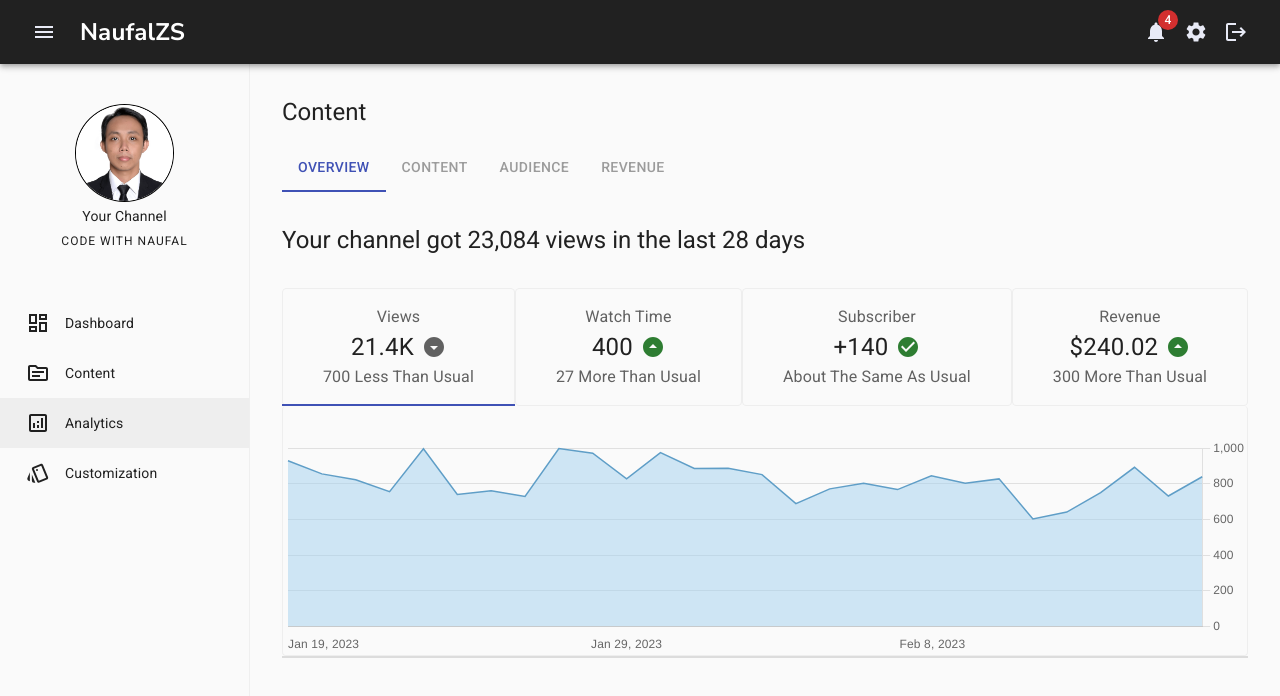
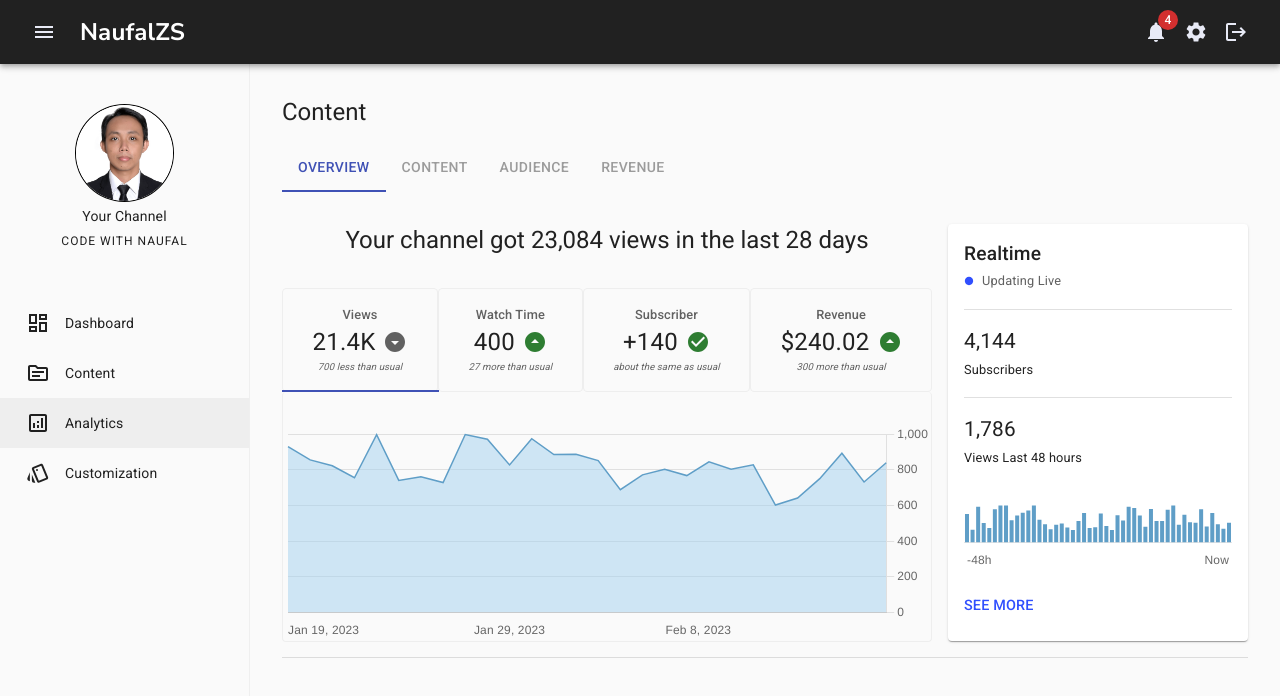
Before and after one commit to naufalzs/mui-channel-dashboard, a React (Vite) app: page /analytics in a window 1280 px wide. Shown: the top 696 px of the page. Built offline with nearby package versions, Linux system fonts and the light colour scheme.

Commit message:
feat(analytics): create realtime chart section

```diff
--- a/src/components/Analytics/AnalyticsTabHead.jsx
+++ b/src/components/Analytics/AnalyticsTabHead.jsx
@@ -4,12 +4,12 @@ import { Box, Button, Typography } from "@mui/material";
 const AnalyticsTabHead = forwardRef(
   ({ title, value, icon, subtitle, children, onClick }, ref) => (
     <Button ref={ref} onClick={onClick} sx={styles.container}>
-      <Typography sx={styles.tabTitle}>{title}</Typography>
+      <Typography sx={styles.title}>{title}</Typography>
       <Box sx={styles.tabValueRow}>
         <Typography sx={styles.tabValue}>{value}</Typography>
         {icon}
       </Box>
-      <Typography sx={styles.tabSubTitle}>{subtitle}</Typography>
+      <Typography sx={styles.subtitle}>{subtitle}</Typography>
       {children}
     </Button>
   )
@@ -48,6 +48,6 @@ const styles = {
     fontSize: "0.6rem",
     fontStyle: "italic",
     textTransform: "lowercase",
-    display: { xs: "none", md: "inline" },
+    display: { xs: "none", sm: "inline" },
   },
 };
--- a/src/components/Analytics/ChartConfig.js
+++ b/src/components/Analytics/ChartConfig.js
@@ -5,6 +5,8 @@ import {
   LineElement,
   PointElement,
   LineController,
+  BarController,
+  BarElement,
   Title,
   Tooltip,
   Filler,
@@ -16,6 +18,8 @@ ChartJS.register(
   LineElement,
   PointElement,
   LineController,
+  BarController,
+  BarElement,
   Title,
   Tooltip,
   Filler
@@ -24,6 +28,8 @@ ChartJS.register(
 import { faker } from "@faker-js/faker";
 
 /** @type {import("chart.js").ChartOptions} */
+/** @type {import("chart.js").ChartData} */
+
 export const mainChartOptions = {
   responsive: true,
   maintainAspectRatio: false,
@@ -97,7 +103,6 @@ const days = [
   "Feb 15, 2023",
 ];
 
-/** @type {import("chart.js").ChartData} */
 export const getMainChartData = () => {
   return {
     labels: days,
@@ -111,3 +116,100 @@ export const getMainChartData = () => {
     ],
   };
 };
+
+const realtimeChartLabels = [
+  "-48h",
+  "-46h",
+  "-45h",
+  "-44h",
+  "-43h",
+  "-42h",
+  "-41h",
+  "-40h",
+  "-39h",
+  "-38h",
+  "-37h",
+  "-36h",
+  "-35h",
+  "-34h",
+  "-33h",
+  "-32h",
+  "-31h",
+  "-30h",
+  "-29h",
+  "-28h",
+  "-27h",
+  "-26h",
+  "-25h",
+  "-24h",
+  "-23h",
+  "-22h",
+  "-21h",
+  "-20h",
+  "-19h",
+  "-18h",
+  "-17h",
+  "-16h",
+  "-15h",
+  "-14h",
+  "-13h",
+  "-12h",
+  "-11h",
+  "-10h",
+  "-9h",
+  "-8h",
+  "-7h",
+  "-6h",
+  "-5h",
+  "-4h",
+  "-3h",
+  "-2h",
+  "-1h",
+  "Now",
+];
+
+export const getRealtimeChartData = () => {
+  return {
+    labels: realtimeChartLabels,
+    datasets: [
+      {
+        label: "Views",
+        data: realtimeChartLabels.map(() =>
+          faker.number.int({ min: 30, max: 90 })
+        ),
+        backgroundColor: "rgb(95, 158, 199)",
+      },
+    ],
+  };
+};
+
+/** @type {import("chart.js").ChartOptions} */
+export const realtimeChartOptions = {
+  labels: realtimeChartLabels,
+  responsive: true,
+  maintainAspectRatio: false,
+  plugins: {
+    legend: {
+      display: false,
+    },
+    title: {
+      display: false,
+    },
+  },
+  scales: {
+    y: {
+      display: false,
+    },
+    x: {
+      grid: {
+        display: false,
+      },
+      ticks: {
+        callback: (label, index) =>
+          index === 0 || index === 47 ? realtimeChartLabels[index] : null,
+        autoSkip: false,
+        align: "inner",
+      },
+    },
+  },
+};
--- a/src/components/Analytics/Index.jsx
+++ b/src/components/Analytics/Index.jsx
@@ -3,6 +3,7 @@ import { Box, Divider, Tab, Tabs, Typography } from "@mui/material";
 
 import TabPanel from "../TabPanel";
 import OverviewChart from "./OverviewChart";
+import RealtimeChart from "./RealtimeChart";
 
 export default function Analytics() {
   const [currentTab, setCurrentTab] = useState(0);
@@ -31,7 +32,9 @@ export default function Analytics() {
               <OverviewChart />
               <Divider sx={styles.Divider} />
             </Box>
-            <Box></Box>
+            <Box>
+              <RealtimeChart />
+            </Box>
           </Box>
         </TabPanel>
       </Box>
@@ -44,4 +47,16 @@ const styles = {
   pageTitle: {
     mb: 2,
   },
+  overviewContainer: {
+    display: "grid",
+    gridTemplateColumns: { md: "1fr", lg: "1fr 300px" },
+    gap: 2,
+    justifyContent: "center",
+  },
+  statsContainer: {
+    bgcolor: "neutral.light",
+    display: "flex",
+    alignItems: "center",
+    flexDirection: "column",
+  },
 };
--- a/src/components/Analytics/RealtimeChart.jsx
+++ b/src/components/Analytics/RealtimeChart.jsx
@@ -1,5 +1,62 @@
+import { Circle } from "@mui/icons-material";
+import { Box, Card, CardContent, Divider, Typography } from "@mui/material";
+import { Bar } from "react-chartjs-2";
+import { getRealtimeChartData, realtimeChartOptions } from "./ChartConfig";
+
 export default function RealtimeChart() {
   return (
-    <div>RealtimeChart</div>
-  )
+    <Card sx={styles.realtimeStatsCard}>
+      <CardContent>
+        <Box>
+          <Typography variant="cardTitle">Realtime</Typography>
+          <Box sx={styles.updateLiveRow}>
+            <Circle sx={styles.dotIcon} />
+            <Typography variant="h7" color="neutral.normal">
+              Updating Live
+            </Typography>
+          </Box>
+          <Divider sx={styles.divider} />
+          <Typography sx={styles.valueText}>4,144</Typography>
+          <Typography variant="h7">Subscribers</Typography>
+
+          <Divider sx={styles.divider} />
+          <Typography sx={styles.valueText}>1,786</Typography>
+          <Typography variant="h7">Views Last 48 hours </Typography>
+          <Box sx={styles.realtimeChart}>
+            <Bar options={realtimeChartOptions} data={getRealtimeChartData()} />
+          </Box>
+          <Typography mt={3} variant="link" textTransform={"uppercase"}>
+            see more
+          </Typography>
+        </Box>
+      </CardContent>
+    </Card>
+  );
 }
+
+/** @type {import("@mui/material").SxProps} */
+const styles = {
+  realtimeStatsCard: {
+    mb: 2,
+  },
+  updateLiveRow: {
+    display: "flex",
+    alignItems: "center",
+  },
+  dotIcon: {
+    width: 10,
+    color: "primary.normal",
+    mr: 1,
+  },
+  divider: {
+    my: 2,
+  },
+  valueText: {
+    fontSize: "1.3rem",
+    fontWeight: 400,
+  },
+  realtimeChart: {
+    height: 70,
+    mt: 4,
+  },
+};
--- a/src/index.css
+++ b/src/index.css
@@ -1 +1,5 @@
 @import url("https://fonts.googleapis.com/css2?family=Nunito+Sans:opsz,wght@6..12,700&display=swap");
+
+canvas {
+  width: 100% !important;
+}
```
